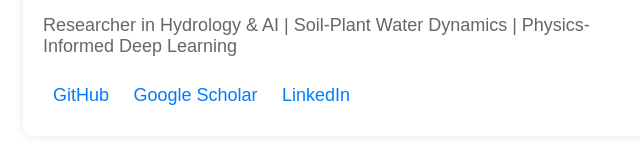
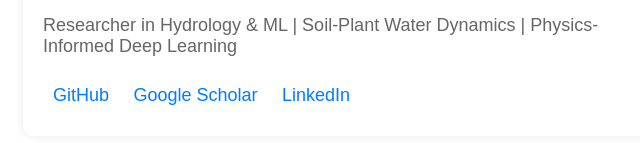
Before and after one commit to vinodspathak/vinodspathak.github.io, a plain HTML site: page index.html in a window 1280 px wide. Shown: the part 335-478 px from the top of the page, 297-937 px from the left. Drawn offline with Linux system fonts and the light colour scheme.

Commit message:
Update index.html

```diff
--- a/index.html
+++ b/index.html
@@ -49,7 +49,7 @@
     <div class="container">
         <h1>Vinod S Pathak</h1> <!-- Name moved to the left -->
         <img src="profile.jpg" alt="Vinod S Pathak"> <!-- Profile picture below name, now portrait -->
-        <p>Researcher in Hydrology & AI | Soil-Plant Water Dynamics | Physics-Informed Deep Learning</p>
+        <p>Researcher in Hydrology & ML | Soil-Plant Water Dynamics | Physics-Informed Deep Learning</p>
         <div class="links">
             <a href="https://github.com/vinodspathak" target="_blank">GitHub</a>
             <a href="https://scholar.google.com/" target="_blank">Google Scholar</a>
```
